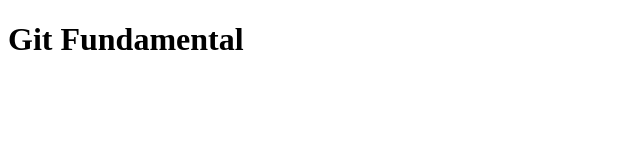
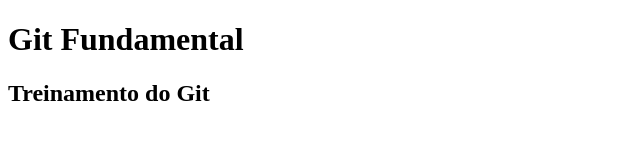
Before and after one commit to brunoCesarOliveira/TreinamentoGitHub, a plain HTML site: page index.html in a window 1280 px wide. Shown: the whole page, without its empty margins (0-640 px from the left). Drawn offline with Linux system fonts and the light colour scheme.

Commit message:
Update index.html

```diff
--- a/index.html
+++ b/index.html
@@ -10,6 +10,7 @@
 
 <body>
  <h1>Git Fundamental</h1>
+  <h2>Treinamento do Git</h2>
 </body>
 
 </html>
```
